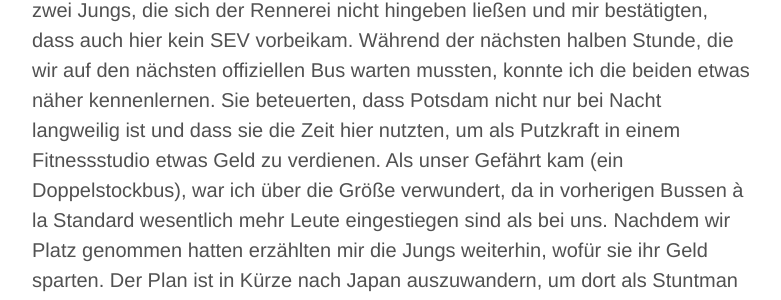
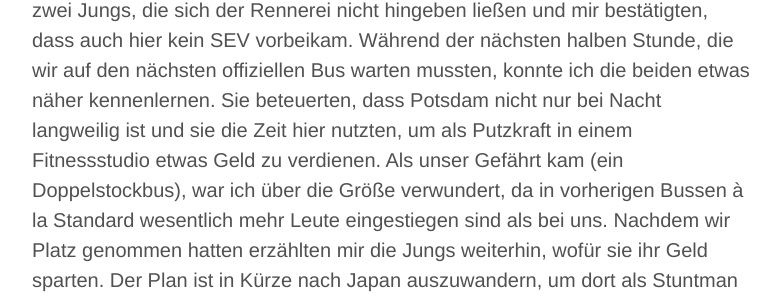
Before and after one commit to benjaminbergner/indien_blog, a Jekyll site: the page built from _posts/2014-10-08-die-abenteuerliche-reise-nach-chennai-in-indien.md, in a window 1280 px wide and 900 px high, scrolled down 1157 px. Shown: the part 321-621 px from the top of the window, without its empty margins (248-1029 px from the left). Built offline with Jekyll 4.4.1, drawn with Linux system fonts in a browser that asks for light colours; Markdown is read by kramdown in place of the engine named in the settings; comment, search, counter and statistics services are not loaded; some of the changed text lies outside the part shown.

Commit message:
grammar change2

```diff
--- a/_posts/2014-10-08-die-abenteuerliche-reise-nach-chennai-in-indien.md
+++ b/_posts/2014-10-08-die-abenteuerliche-reise-nach-chennai-in-indien.md
@@ -17,7 +17,7 @@ description: "Getreu dem Motto „Der Weg ist das Ziel“ berichte ich über mei
 ![Abbildung des Hauptbahnhofs Potsdam](/images/busbahnhof_potsdam.jpg "Hauptbahnhof Potsdam")
 <small>Der Hauptbahnhof in Potsdam<br>„<a href="http://commons.wikimedia.org/wiki/File:Potsdam_Hbf_2009-08-10_1.jpg#mediaviewer/File:Potsdam_Hbf_2009-08-10_1.jpg">Potsdam Hbf 2009-08-10 1</a>“ von <a href="//commons.wikimedia.org/wiki/User:Nervousenergy" title="User:Nervousenergy">Michael F. Mehnert</a> (<a href="//commons.wikimedia.org/wiki/User_talk:Nervousenergy" title="User talk:Nervousenergy">Diskussion</a><span style="white-space:nowrap">&nbsp;·</span> <a href="//commons.wikimedia.org/wiki/Special:Contributions/Nervousenergy" title="Special:Contributions/Nervousenergy">Beiträge</a>) - <span class="int-own-work">Eigenes Werk</span>. Lizenziert unter <a href="http://creativecommons.org/licenses/by-sa/3.0" title="Creative Commons Attribution-Share Alike 3.0-2.5-2.0-1.0">CC BY-SA 3.0</a> über <a href="//commons.wikimedia.org/wiki/">Wikimedia Commons</a></small>
 
-<p>Mit der Überzeugung, dass es wahrscheinlicher ist die nächste Anbindung auf der größeren linken Haltestelle zu bekommen, zog es uns weiter. Dort traf ich auf zwei Jungs, die sich der Rennerei nicht hingeben ließen und mir bestätigten, dass auch hier kein SEV vorbeikam. Während der nächsten halben Stunde, die wir auf den nächsten offiziellen Bus warten mussten, konnte ich die beiden etwas näher kennenlernen. Sie beteuerten, dass Potsdam nicht nur bei Nacht langweilig ist und dass sie die Zeit hier nutzten, um als Putzkraft in einem Fitnessstudio etwas Geld zu verdienen. Als unser Gefährt kam (ein Doppelstockbus), war ich über die Größe verwundert, da in vorherigen Bussen à la Standard wesentlich mehr Leute eingestiegen sind als bei uns. Nachdem wir Platz genommen hatten erzählten mir die Jungs weiterhin, wofür sie ihr Geld sparten. Der Plan ist in Kürze nach Japan auszuwandern, um dort als Stuntman zu arbeiten. Dafür genossen die beiden eine vorherige notwendige technische Ausbildung und besuchten einen entsprechenden Kurs. – Meldet euch doch mal bei mir, was daraus geworden ist…</p>
+<p>Mit der Überzeugung, dass es wahrscheinlicher ist die nächste Anbindung auf der größeren linken Haltestelle zu bekommen, zog es uns weiter. Dort traf ich auf zwei Jungs, die sich der Rennerei nicht hingeben ließen und mir bestätigten, dass auch hier kein SEV vorbeikam. Während der nächsten halben Stunde, die wir auf den nächsten offiziellen Bus warten mussten, konnte ich die beiden etwas näher kennenlernen. Sie beteuerten, dass Potsdam nicht nur bei Nacht langweilig ist und sie die Zeit hier nutzten, um als Putzkraft in einem Fitnessstudio etwas Geld zu verdienen. Als unser Gefährt kam (ein Doppelstockbus), war ich über die Größe verwundert, da in vorherigen Bussen à la Standard wesentlich mehr Leute eingestiegen sind als bei uns. Nachdem wir Platz genommen hatten erzählten mir die Jungs weiterhin, wofür sie ihr Geld sparten. Der Plan ist in Kürze nach Japan auszuwandern, um dort als Stuntman zu arbeiten. Dafür genossen die beiden eine vorherige notwendige technische Ausbildung und besuchten einen entsprechenden Kurs. – Meldet euch doch mal bei mir, was daraus geworden ist…</p>
 <p>Über 40 Haltestellen waren nötig, bis wir es nach Zehlendorf geschafft haben. Als wir ausstiegen um zur nächsten Haltestelle zu laufen, ist mir eine wohl verwirrte Frau aufgefallen, die von einer Straßenkreuzung pöbelnd, fluchend und schreiend zum Bus auf der anderen Straßenseite rannte. Den positiven und noblen Eindruck, den mir die beiden Jungs von Zehlendorf vermitteln konnten, verflog vehement. Ein weiterer Bus beförderte mich sogleich nach über 30 Haltestellen über den Kurfürstendamm zum Zoo, wo ich nun eine Stunde auf die erste Verbindung dieses noch jungen Tages zum Tegeler Flughafen wartete.</p>
 <p>Berlin ist wirklich eine lustige Stadt. Eine Stadt, die sich durch ihre sonst in Deutschland unübliche Kreativität absetzt…und den außerordentlich vielen alkoholisierten und verbrauchten Menschen bei Nacht. Es macht immer wieder Spaß, dieser Szenarie beiwohnen zu können. Während ich genüsslich mein McDonalds Schokoeis schlürfte, war es nicht schwer einen ekligen alten Mann mit tief im Gesicht hängender Kapuze und auch sonst dreckigen Klamotten zu bemerken, der mit viel zu weiter Gangart und einem Ghettoblaster auf der Schulter das Lied „Du hast den schönsten Arsch der Welt“ mitsang. Eine Polizistin nicht weit entfernt war sich mit Sicherheit unsicher, ob sie amüsiert sein oder eingreifen sollte und entschied sich für den grimmigen Blick. Auch die bereits in Zehlendorf gesehene Frau traf ich hier wieder an. Ich frage mich, wie sie es wohl hierhin geschafft hat. Sie rannte erneut fluchend und schreiend auf einen startenden Bus zu. Der Gedanke, dass sie sich immer die gerade losfahrenden Busse aussucht, davon ausgeht alle zu verpassen und per Zufallsprinzip irgendwo mitfährt, belustigt mich.</p>
 <h3>In London</h3>
```
